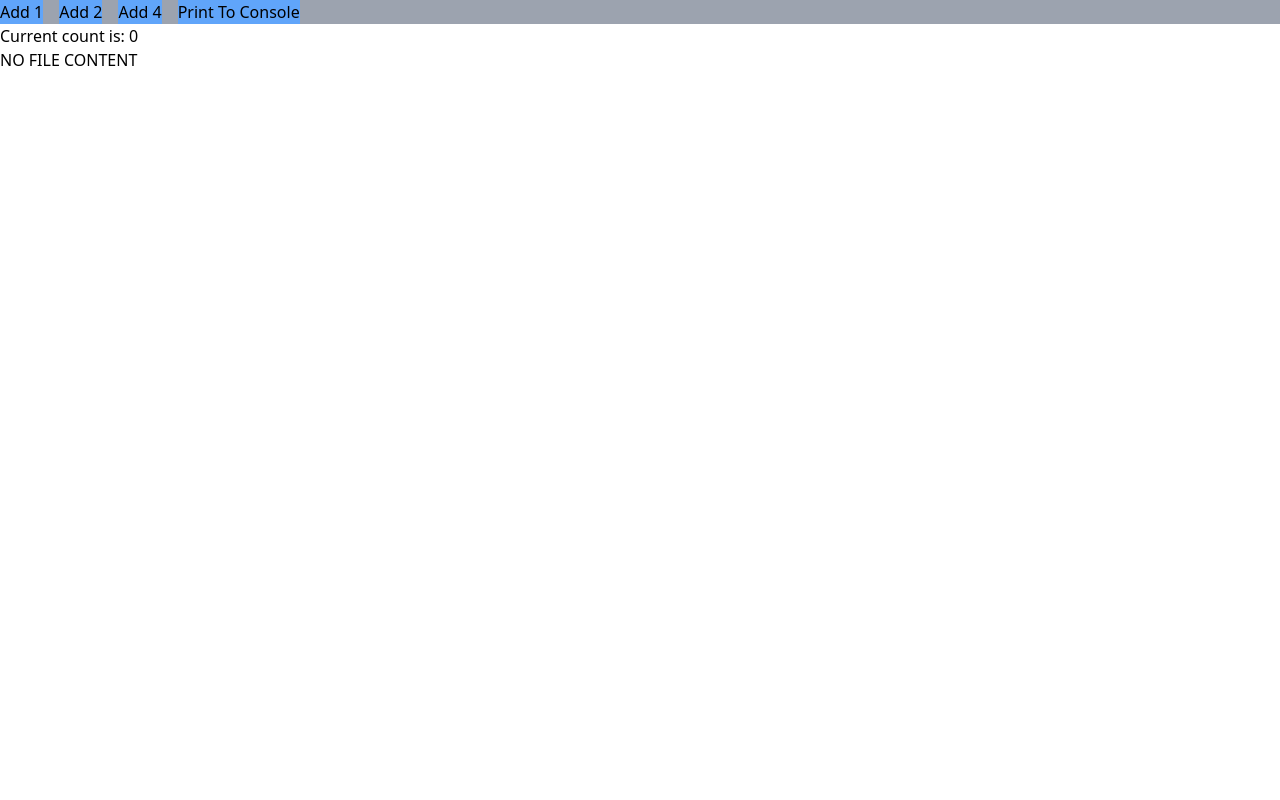
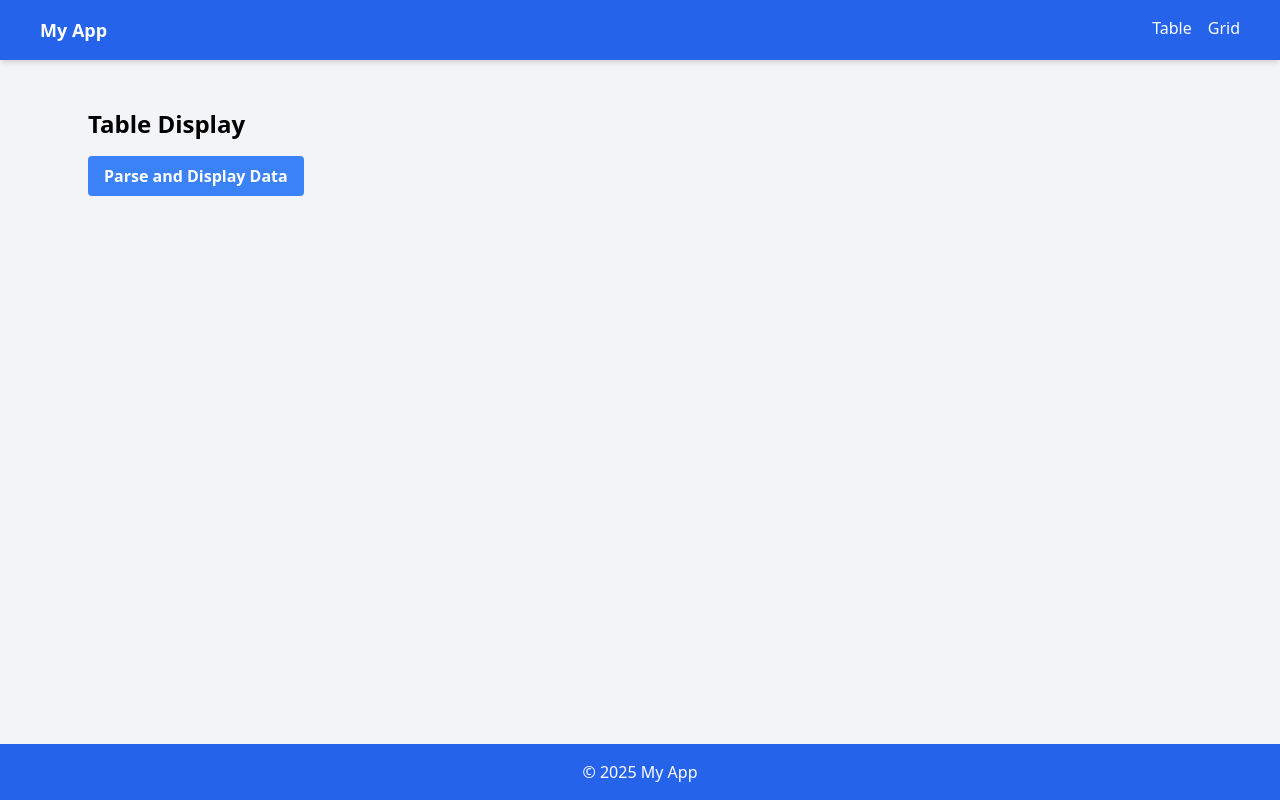
Before and after one commit to MatthiasSteininger/MedWeb, a React (Vite) app in the folder src/SpeedTracker/SpeedTrackerUI/: page /table in a window 1280 px wide. Built offline with nearby package versions, Linux system fonts and the light colour scheme.

Commit message:
table done

```diff
--- a/src/SpeedTracker/SpeedTrackerUI/package.json
+++ b/src/SpeedTracker/SpeedTrackerUI/package.json
@@ -13,7 +13,8 @@
     "ag-grid-community": "^33.0.3",
     "ag-grid-react": "^33.0.3",
     "react": "^18.2.0",
-    "react-dom": "^18.2.0"
+    "react-dom": "^18.2.0",
+    "react-router-dom": "^7.1.1"
   },
   "devDependencies": {
     "@types/react": "^18.2.64",
--- a/src/SpeedTracker/SpeedTrackerUI/src/App.tsx
+++ b/src/SpeedTracker/SpeedTrackerUI/src/App.tsx
@@ -1,36 +1,37 @@
-import { useState } from 'react'
+import React from 'react';
+import { BrowserRouter as Router, Route, Routes, Link } from 'react-router-dom';
+import TablePage from './pages/TablePage';
+import GridPage from './pages/GridPage';
+import HomePage from './pages/HomePage';
 
-function App() {
-  const [count, setCount] = useState(0)
-  const [filecontent, setFileContent] = useState("NO FILE CONTENT")
+const App = () => {
+  return (
+    <Router>
+      <div className="min-h-screen bg-gray-100 flex flex-col">
+        <nav className="bg-blue-600 p-4 shadow-md">
+          <div className="container mx-auto flex justify-between">
+            <Link to="/" className="text-white font-bold text-lg">My App</Link>
+            <div className="flex space-x-4">
+              <Link to="/table" className="text-white">Table</Link>
+              <Link to="/grid" className="text-white">Grid</Link>
+            </div>
+          </div>
+        </nav>
 
-  return (
-    <>
-      <div className='flex flex-col'>
-        <div className="bg-gray-400 w-full h-full flex gap-4">
-          <button className="bg-blue-400 justify-center" onClick={() => setCount(count + 1)}>Add 1</button>
-          <button className="bg-blue-400 justify-center" onClick={() => setCount(count + 2)}>Add 2</button>
-          <button className="bg-blue-400 justify-center" onClick={() => setCount(count + 4)}>Add 4</button>
-          <button className="bg-blue-400 justify-center" onClick={() => {
-            const filePath = 'C:\\_GitHUB\\@LVR-P\\MedWeb\\src\\SpeedTracker\\Data\\data1.json'; // Replace with the correct file path
+        <div className="container mx-auto flex-1 p-6">
+          <Routes>
+            <Route path="/" element={<HomePage />} />
+            <Route path="/table" element={<TablePage />} />
+            <Route path="/grid" element={<GridPage />} />
+          </Routes>
+        </div>
 
-            // Use the `readFile` function exposed via the preload script
-            // window.ipcRenderer.invoke('read-file', filePath);
-            // window.stone.readFile(filePath);
-            window.electronAddon.readFile(filePath).then((content: string) => {
-              console.log(content); // Print file content to the console
-              content = content.substring(0, 400);
-              setFileContent(content)
-            }).catch((error: Error) => {
-              console.error('Error reading file:', error);
-            });
-          }}>Print To Console</button>
-        </div>
-        <a>Current count is: {count}</a>
-        <a>{filecontent}</a>
+        <footer className="bg-blue-600 text-center text-white p-4">
+          © 2025 My App
+        </footer>
       </div>
-    </>
-  )
-}
+    </Router>
+  );
+};
 
-export default App
+export default App;
--- /dev/null
+++ b/src/SpeedTracker/SpeedTrackerUI/src/App_OV1.tsx
@@ -0,0 +1,36 @@
+import { useState } from 'react'
+
+function App() {
+  const [count, setCount] = useState(0)
+  const [filecontent, setFileContent] = useState("NO FILE CONTENT")
+
+  return (
+    <>
+      <div className='flex flex-col'>
+        <div className="bg-gray-400 w-full h-full flex gap-4">
+          <button className="bg-blue-400 justify-center" onClick={() => setCount(count + 1)}>Add 1</button>
+          <button className="bg-blue-400 justify-center" onClick={() => setCount(count + 2)}>Add 2</button>
+          <button className="bg-blue-400 justify-center" onClick={() => setCount(count + 4)}>Add 4</button>
+          <button className="bg-blue-400 justify-center" onClick={() => {
+            const filePath = 'C:\\_GitHUB\\@LVR-P\\MedWeb\\src\\SpeedTracker\\Data\\data1.json'; // Replace with the correct file path
+
+            // Use the `readFile` function exposed via the preload script
+            // window.ipcRenderer.invoke('read-file', filePath);
+            // window.stone.readFile(filePath);
+            window.electronAddon.readFile(filePath).then((content: string) => {
+              console.log(content); // Print file content to the console
+              content = content.substring(0, 400);
+              setFileContent(content)
+            }).catch((error: Error) => {
+              console.error('Error reading file:', error);
+            });
+          }}>Print To Console</button>
+        </div>
+        <a>Current count is: {count}</a>
+        <a>{filecontent}</a>
+      </div>
+    </>
+  )
+}
+
+export default App
--- a/src/SpeedTracker/SpeedTrackerUI/src/main.tsx
+++ b/src/SpeedTracker/SpeedTrackerUI/src/main.tsx
@@ -1,6 +1,6 @@
 import React from 'react'
 import ReactDOM from 'react-dom/client'
-import App from './App.tsx'
+import App from './App'
 import './index.css'
 
 ReactDOM.createRoot(document.getElementById('root')!).render(
--- /dev/null
+++ b/src/SpeedTracker/SpeedTrackerUI/src/pages/GridPage.tsx
@@ -0,0 +1,12 @@
+import React from 'react';
+
+const GridPage = () => {
+  return (
+    <div className="text-center">
+      <h1 className="text-3xl font-bold text-blue-600 mb-6">Grid View</h1>
+      <p className="text-lg text-gray-600">This will be the grid view. Customize as needed.</p>
+    </div>
+  );
+};
+
+export default GridPage;
--- /dev/null
+++ b/src/SpeedTracker/SpeedTrackerUI/src/pages/HomePage.tsx
@@ -0,0 +1,17 @@
+import React, { useState } from 'react';
+
+const HomePage = () => {
+  const [count, setCount] = useState(0)
+
+  return (
+    <div className="text-center">
+      <h1 className="text-4xl font-bold text-blue-600 mb-4">Welcome to the App!</h1>
+      <p className="text-lg text-gray-600">
+        Navigate to the table or grid view using the navigation bar.
+      </p>
+      <button onClick={() => setCount(count + 1)}>Count {count}</button>
+    </div>
+  );
+};
+
+export default HomePage;
--- /dev/null
+++ b/src/SpeedTracker/SpeedTrackerUI/src/pages/TablePage.tsx
@@ -0,0 +1,68 @@
+import React, { useState } from 'react';
+
+const TablePage = () => {
+  const [raceResults, setRaceResults] = useState([]);
+
+  const loadFileContent = () => {
+    const filePath = 'C:\\_GitHUB\\@LVR-P\\MedWeb\\src\\SpeedTracker\\Data\\data1.json';
+
+    // Use the `readFile` function exposed via the preload script
+    // window.ipcRenderer.invoke('read-file', filePath);
+    // window.stone.readFile(filePath);
+    window.electronAddon.readFile(filePath).then((content: string) => {
+      console.log(content); // Print file content to the console
+      // const raceResultsJson = content.substring(0, 400);
+      // i also had to trim in order for it to work - i guess the fileend newline
+
+      const raceResultsLines = content.trim().split('\n'); //he was not a fan of \r\n - even tho notepad told me that was the content
+      const localRaceResults: any = raceResultsLines.map((line) => JSON.parse(line)); //like select in linq -> map every json entry (string) to object
+      setRaceResults(localRaceResults)
+
+    }).catch((error: Error) => {
+      console.error('Error reading file:', error);
+    })
+  }
+
+  return (
+    <div className="p-6">
+      <h1 className="text-2xl font-bold mb-4">Table Display</h1>
+      <button
+        onClick={loadFileContent}
+        className="bg-blue-500 hover:bg-blue-700 text-white font-bold py-2 px-4 rounded mb-4"
+      >
+        Parse and Display Data
+      </button>
+
+      {raceResults.length > 0 && (
+        <table className="min-w-full bg-white border border-gray-200">
+          <thead>
+            <tr className="bg-gray-200">
+              <th className="py-2 px-4 border">No.</th>
+              <th className="py-2 px-4 border">ID</th>
+              <th className="py-2 px-4 border">Bib</th>
+              <th className="py-2 px-4 border">TimingPoint</th>
+              <th className="py-2 px-4 border">Result</th>
+              <th className="py-2 px-4 border">Time</th>
+              <th className="py-2 px-4 border">Invalid</th>
+            </tr>
+          </thead>
+          <tbody>
+            {raceResults.map((item: any, index) => (
+              <tr key={index} className="border-t">
+                <td className='py-2 px-4 border'>{index + 1}</td>
+                <td className="py-2 px-4 border">{item.ID}</td>
+                <td className="py-2 px-4 border">{item.Bib}</td>
+                <td className="py-2 px-4 border">{item.TimingPoint}</td>
+                <td className="py-2 px-4 border">{item.Result}</td>
+                <td className="py-2 px-4 border">{item.Time}</td>
+                <td className="py-2 px-4 border">{item.Invalid ? 'Yes' : 'No'}</td>
+              </tr>
+            ))}
+          </tbody>
+        </table>
+      )}
+    </div>
+  );
+};
+
+export default TablePage;
```
Also changed, not shown: 1 other file (tests, documents, lock files or other folders).
